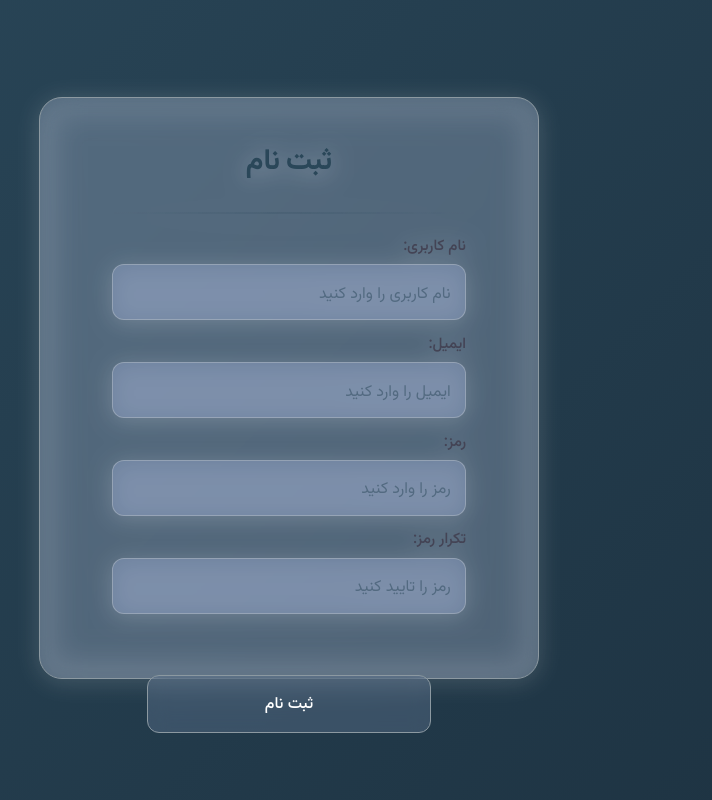
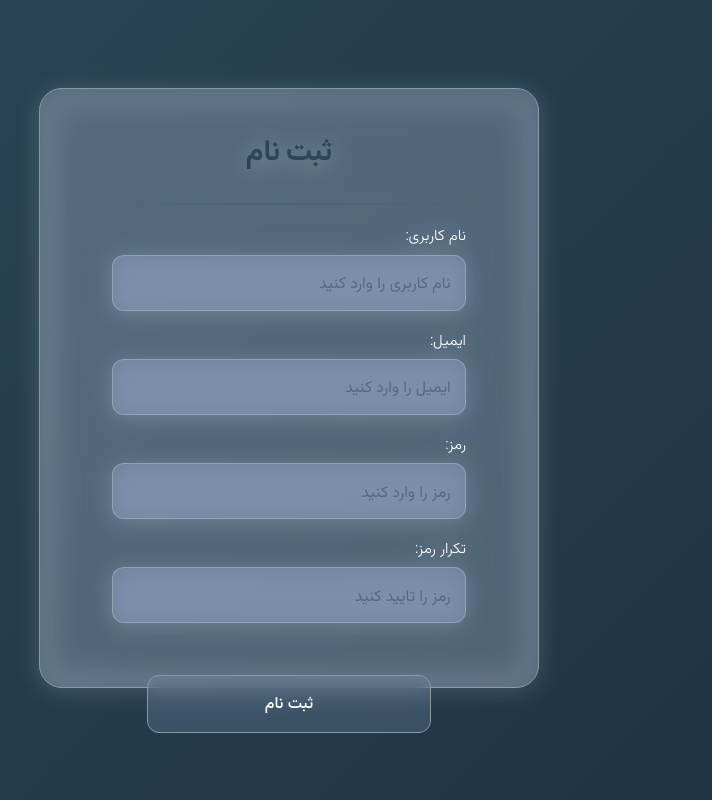
Before and after one commit to EmadN87/registration-form, a plain HTML site: page index.html in a window 1280 px wide. Shown: the whole page, without its empty margins (351-1063 px from the left). Drawn offline with Linux system fonts and the light colour scheme.

Commit message:
- Update styles for inputs and labels adjust error message color and button position

```diff
--- a/style/main.css
+++ b/style/main.css
@@ -74,16 +74,16 @@ hr {
 .inputs {
     display: flex;
     flex-direction: column;
-    gap: 1rem;
+    gap: 1.4rem;
     margin-bottom: inherit;
 }
 
 .inputs label {
-    color: #445;
+    color: #ffffff;
     font-size: 0.95rem;
     position: relative;
     bottom: 0.4rem;
-    font-weight: 500;
+    font-weight: 300;
 }
 
 input {
@@ -113,7 +113,7 @@ input:focus {
 }
 
 small.error {
-    color: rgb(255 0 0 / 50%);
+    color: rgb(117 5 5);
     position: fixed;
 }
 
@@ -146,7 +146,7 @@ button:active {
 
 @media (max-width: 900px) {
     button {
-        bottom: 4.2rem;
+        bottom: 3.8rem;
     }
 }
 
```
